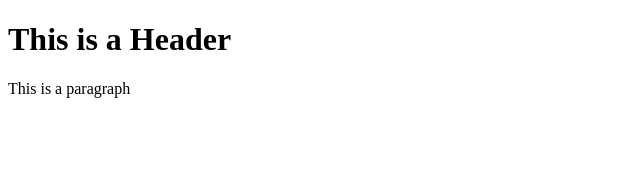
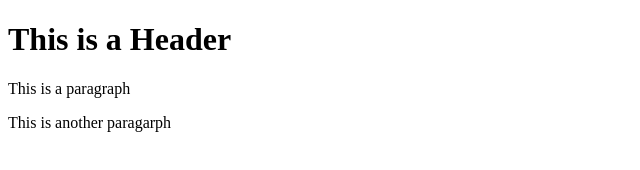
Before and after one commit to brasilstreet/git-test, a plain HTML site: page index.html in a window 1280 px wide. Shown: the whole page, without its empty margins (0-640 px from the left). Drawn offline with Linux system fonts and the light colour scheme.

Commit message:
Third commit

```diff
--- a/index.html
+++ b/index.html
@@ -3,5 +3,6 @@
     <body>
         <h1>This is a Header</h1>
         <p> This is a paragraph</p>
+        <p>This is another paragarph</p>
     </body>
 </html>
```
